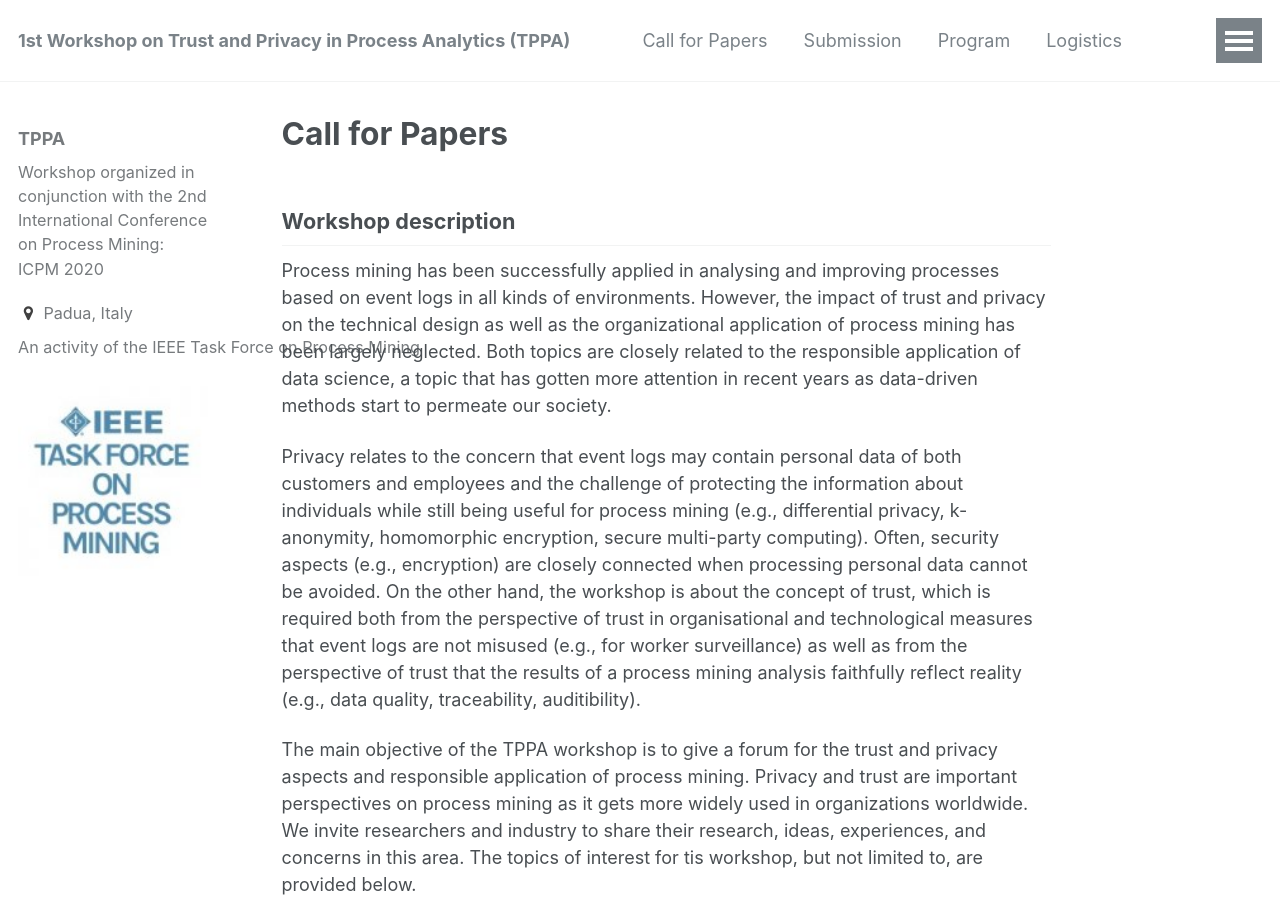
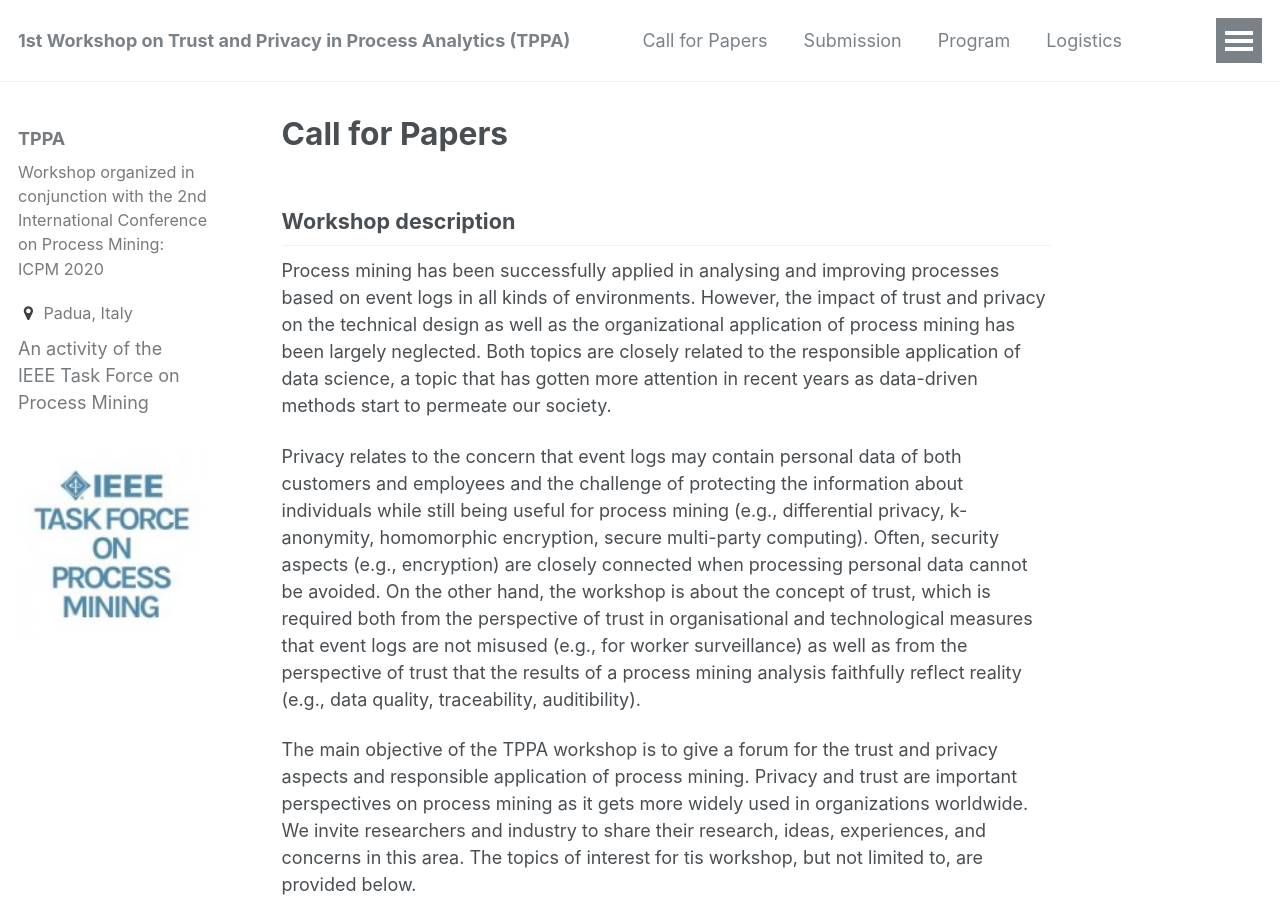
Before and after one commit to academicpages/events, a Jekyll site: the page built from _pages/about.md, in a window 1280 px wide and 900 px high. Built offline with Jekyll 4.4.1, drawn with Linux system fonts in a browser that asks for light colours.

Commit message:
Update author-profile.html

```diff
--- a/_includes/author-profile.html
+++ b/_includes/author-profile.html
@@ -20,10 +20,9 @@
         <li><i class="fa fa-fw fa-map-marker" aria-hidden="true"></i> {{ author.employer }}</li>
       {% endif %}
 
-      <li>
+
         <a href="https://www.win.tue.nl/ieeetfpm/">An activity of the IEEE Task Force on Process Mining</a><br/>
-        <img src="images/IEEETF-150x150.jpeg" height="150" width="150" />
-      </li>
+        <img src="images/IEEETF-150x150.jpeg" />
 
     </ul>
   </div>
```
